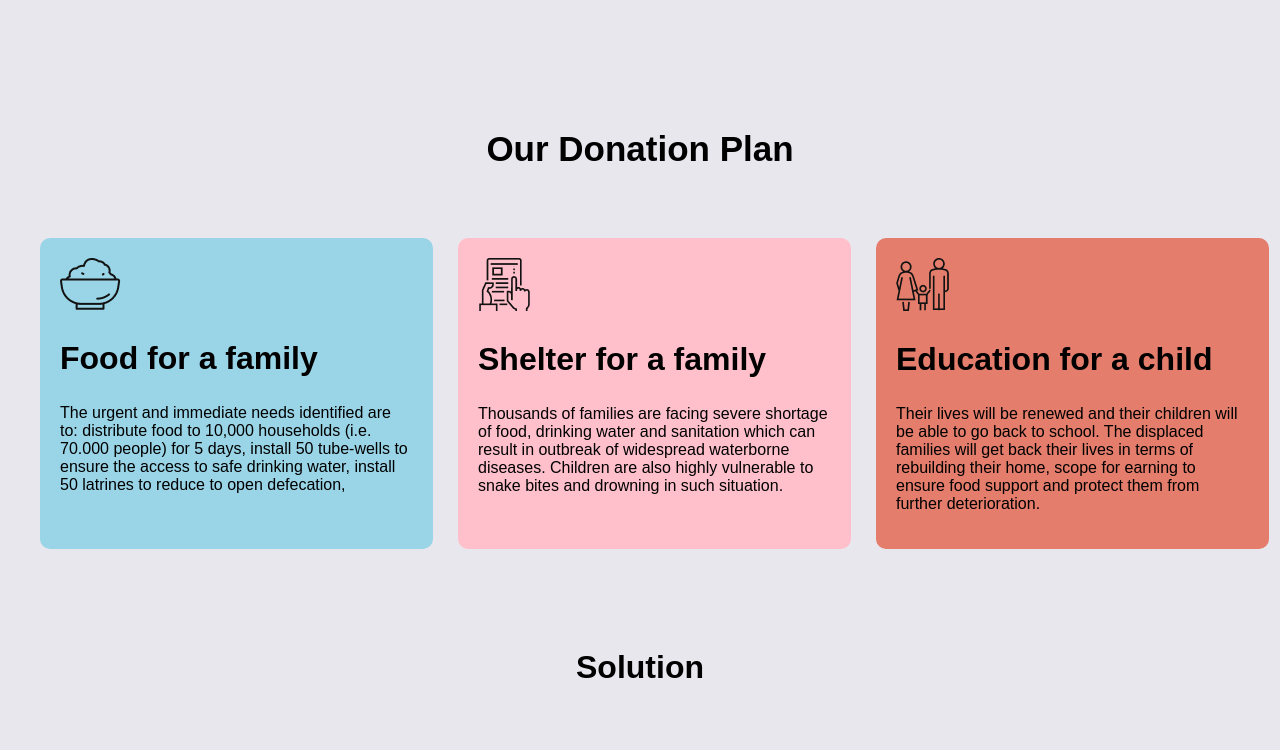
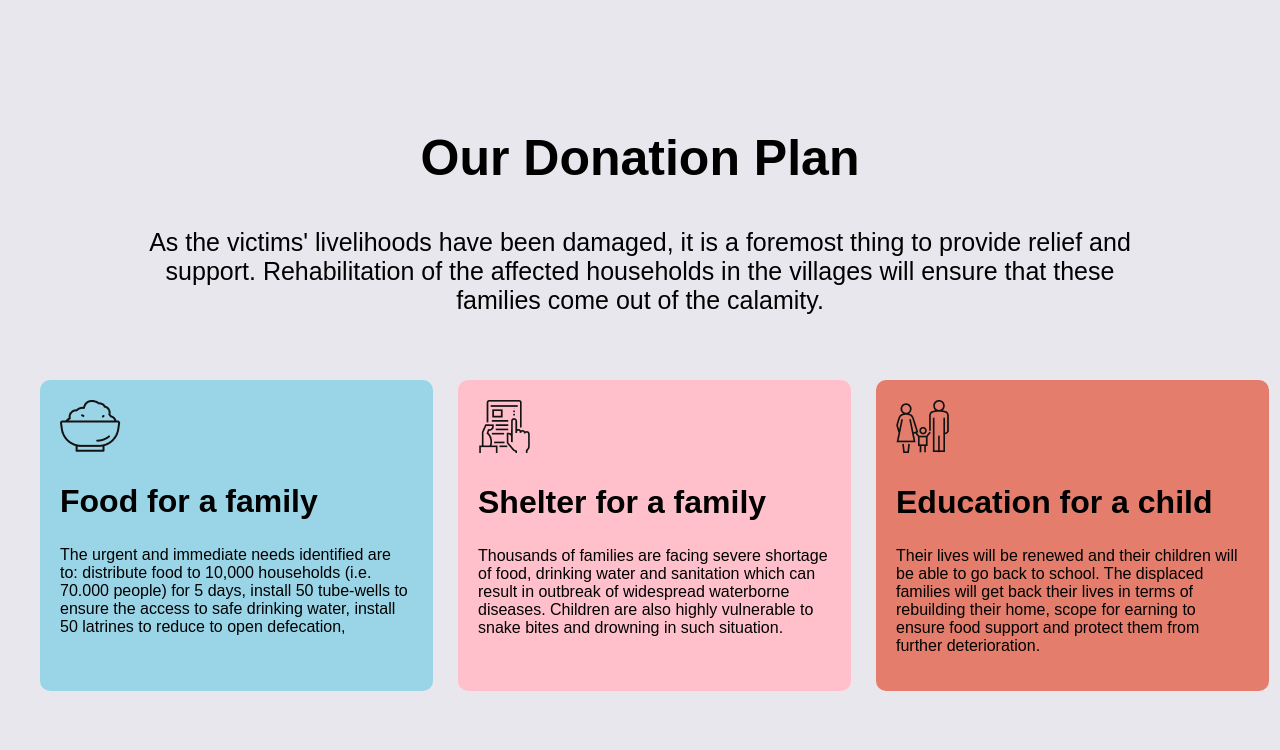
Before and after one commit to SalmanWaziullah/assignment-1, a plain HTML site: page index.html in a window 1280 px wide. Shown: the part 1346-2096 px from the top of the page. Drawn offline with Linux system fonts and the light colour scheme.

Commit message:
going to submit

```diff
--- a/index.html
+++ b/index.html
@@ -46,9 +46,13 @@
     <!--============= Donate-planning section =============-->
 
     <section>
-      <h1 class="mission">
-        Our Donation Plan
-      </h1>
+      <div class="title">
+        <h1>
+            Our Donation Plan
+          </h1>
+
+          <p>As the victims' livelihoods have been damaged, it is a foremost thing to provide relief and support.  Rehabilitation of the affected households in the villages will ensure that these families come out of the calamity.</p>
+      </div>
       <div class="flexible-section">
         <div class="single-mission-area color1">
           <img src="icons/food.png" alt="" />
@@ -114,6 +118,9 @@
         </div>
     </section>
 
-    <footer>&copy; All rights reserved</footer>
+    <footer>
+        <h1>BE HUMBLE</h1>
+        &copy; All rights reserved
+    </footer>
   </body>
 </html>
--- a/style.css
+++ b/style.css
@@ -6,6 +6,9 @@ body {
   }
   h1{
     font-size: 2em;
+  }
+  p{
+    font-size:1em;
   }
 #banner {
     background-image: url(images/donation4.jpg);
@@ -42,6 +45,17 @@ body {
     font-weight: bold;
     font-size: 18px;
     border-radius: 5px;
+}
+.title{
+    margin: auto;
+    text-align: center;
+    width: 80%;
+}
+.title h1{
+    font-size:50px;
+}
+.title p{
+    font-size:25px;
 }
 
  .donate-details{
@@ -139,3 +153,6 @@ body {
     text-align: center;
     padding: 40px;
   }
+  footer h1{
+    color :tomato;
+  }
```
